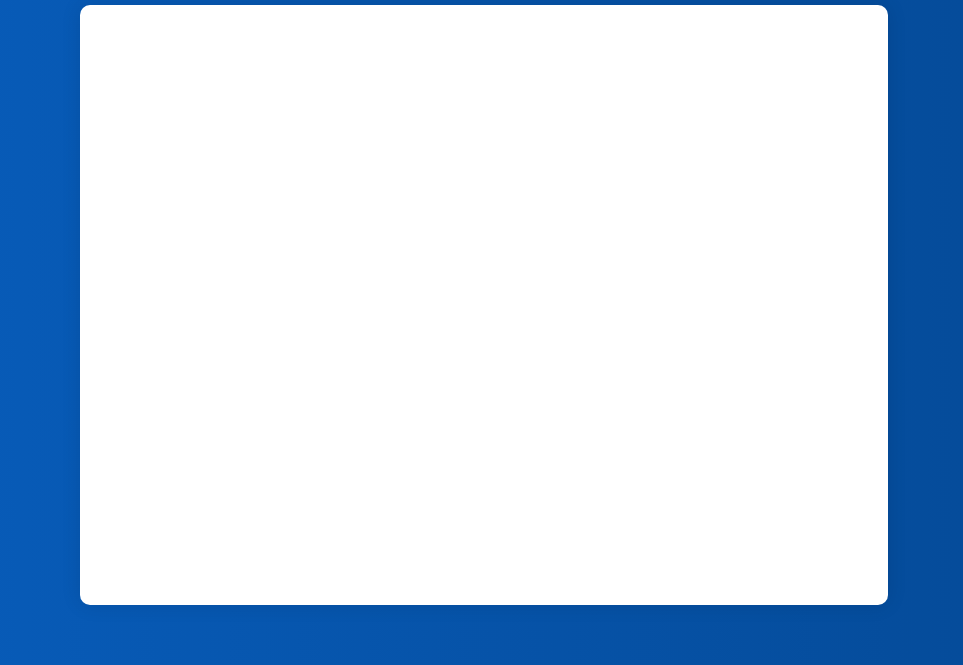
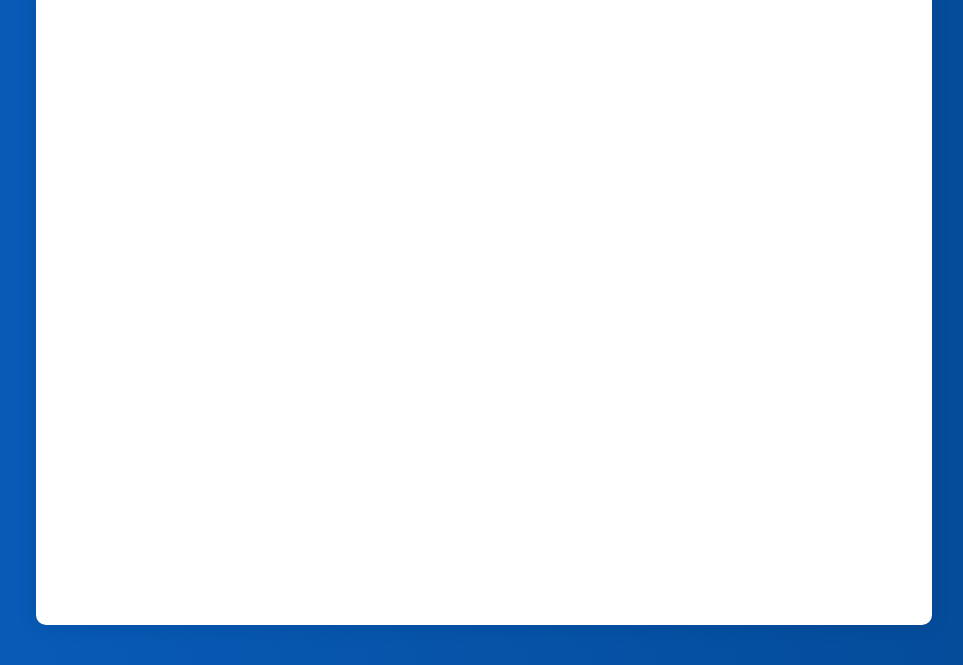
Before and after one commit to witseie-elen4010/2024-group-lab-001, a website: page src/views/draw.html in a window 1280 px wide. Shown: the part 135-800 px from the top of the page, without its empty margins (156-1119 px from the left). Drawn offline with Linux system fonts and the light colour scheme.

Commit message:
fix: Reduced Cursor and Drawing Offset

```diff
--- a/public/css/draw.css
+++ b/public/css/draw.css
@@ -15,6 +15,8 @@
 
 /* The .drawing-canvas class applies styles to the canvas. */
 .canvas-container .drawing-canvas {
-    height: 70vh;
-    width: 60vw;
+    border-radius: 10px;
+    box-shadow: 0px 0px 20px rgba(0, 0, 0, 0.1);
+    height: 80vh;
+    width: 70vw;
 }
--- a/src/views/draw.html
+++ b/src/views/draw.html
@@ -10,7 +10,7 @@
 <body class="body">
     <div class = 'canvas-container'>
         <h1 id = "title-drawing">Miscommunication Mayhem</h1>
-        <canvas class = 'container drawing-canvas' id="drawing-canvas"></canvas>
+        <canvas class = 'drawing-canvas' id="drawing-canvas"></canvas>
     </div>
 
     <script src="/scripts/classes/draw.js"></script>
```
